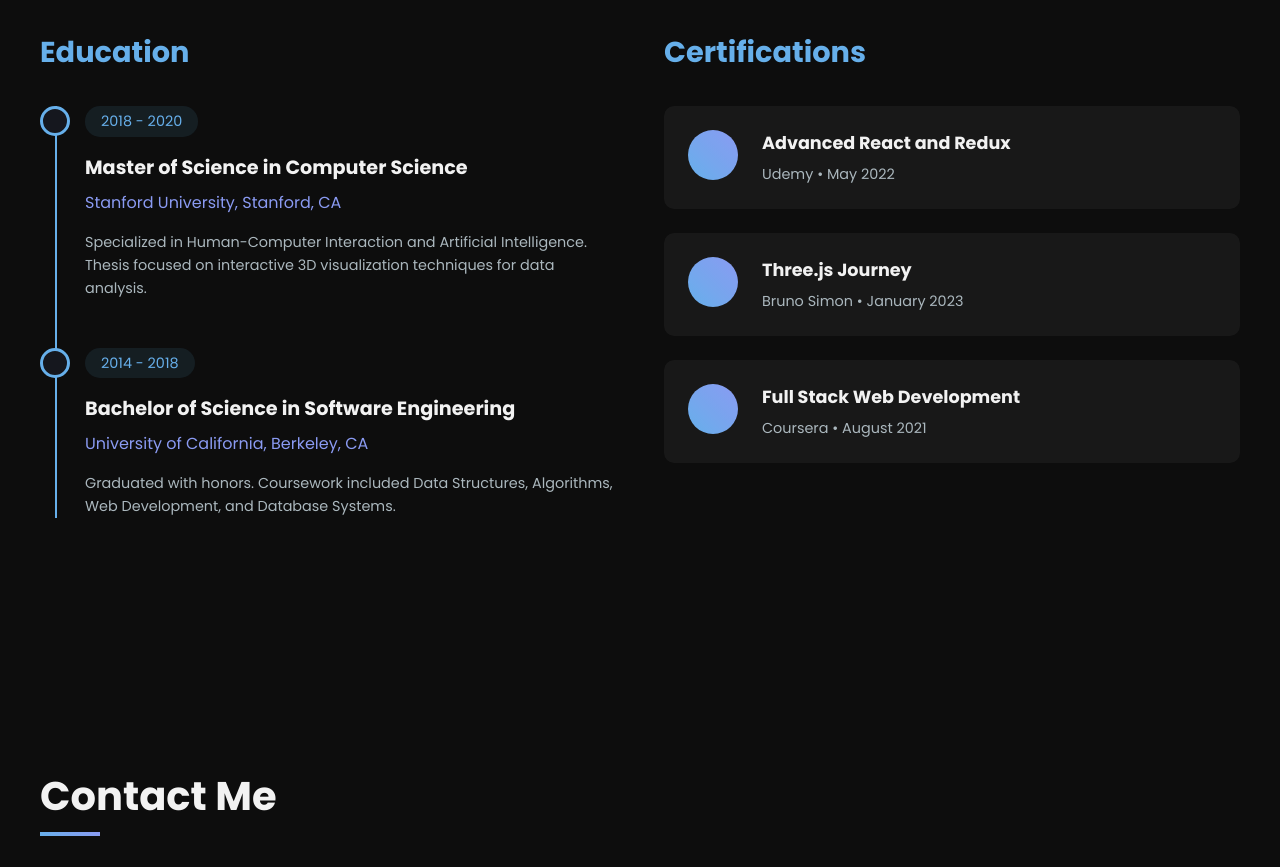
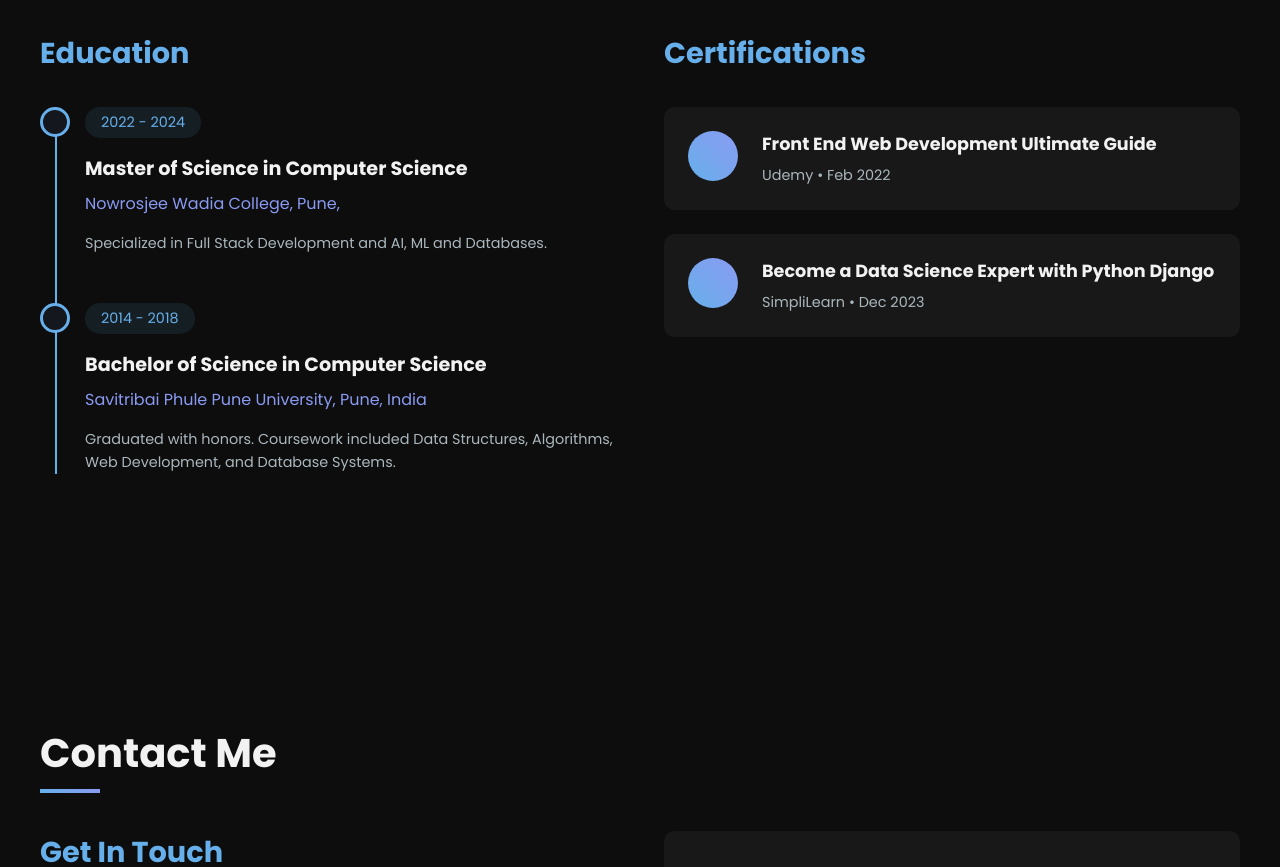
Before and after one commit to ajinkyagajarmal/Ajinkya-s-Portfolio, a React (Create React App) app: page / in a window 1280 px wide. Shown: the part 5860-6727 px from the top of the page. Built offline with nearby package versions, Linux system fonts and the light colour scheme; the HTML template or start-up script is replaced by a standard one.

Commit message:
education changes

```diff
--- a/public/index.html
+++ b/public/index.html
@@ -2,14 +2,15 @@
 <html lang="en">
   <head>
     <meta charset="utf-8" />
-    <link rel="icon" href="%PUBLIC_URL%/favicon.ico" />
+    <!-- <link rel="icon" href="%PUBLIC_URL%/favicon.ico" /> -->
+    <link rel="icon" href="%PUBLIC_URL%/favicon.svg" type="image/svg+xml" />
     <meta name="viewport" content="width=device-width, initial-scale=1" />
     <meta name="theme-color" content="#000000" />
     <meta
       name="description"
       content="Software Developer Portfolio - Interactive 3D Experience"
     />
-    <link rel="apple-touch-icon" href="%PUBLIC_URL%/logo192.png" />
+    <!-- <link rel="apple-touch-icon" href="%PUBLIC_URL%/logo192.png" /> -->
     <link rel="manifest" href="%PUBLIC_URL%/manifest.json" />
     <title>Developer Portfolio | Three.js Interactive Experience</title>
   </head>
--- a/src/components/Education.jsx
+++ b/src/components/Education.jsx
@@ -27,15 +27,15 @@
   const educationData = [
     {
       degree: 'Master of Science in Computer Science',
-      institution: 'Stanford University',
-      location: 'Stanford, CA',
-      period: '2018 - 2020',
-      description: 'Specialized in Human-Computer Interaction and Artificial Intelligence. Thesis focused on interactive 3D visualization techniques for data analysis.',
+      institution: 'Nowrosjee Wadia College',
+      location: 'Pune,',
+      period: '2022 - 2024',
+      description: 'Specialized in Full Stack Development and AI, ML and Databases.',
     },
     {
-      degree: 'Bachelor of Science in Software Engineering',
-      institution: 'University of California',
-      location: 'Berkeley, CA',
+      degree: 'Bachelor of Science in Computer Science',
+      institution: 'Savitribai Phule Pune University',
+      location: 'Pune, India',
       period: '2014 - 2018',
       description: 'Graduated with honors. Coursework included Data Structures, Algorithms, Web Development, and Database Systems.',
     },
@@ -43,19 +43,19 @@
 
   const certificationData = [
     {
-      title: 'Advanced React and Redux',
+      title: 'Front End Web Development Ultimate Guide',
       issuer: 'Udemy',
-      date: 'May 2022',
+      date: 'Feb 2022',
     },
+    // {
+    //   title: 'Three.js Journey',
+    //   issuer: 'Bruno Simon',
+    //   date: 'January 2023',
+    // },
     {
-      title: 'Three.js Journey',
-      issuer: 'Bruno Simon',
-      date: 'January 2023',
-    },
-    {
-      title: 'Full Stack Web Development',
-      issuer: 'Coursera',
-      date: 'August 2021',
+      title: 'Become a Data Science Expert with Python Django',
+      issuer: 'SimpliLearn  ',
+      date: 'Dec 2023',
     },
   ];
 
```
Also changed, not shown: public/favicon.svg (added).
